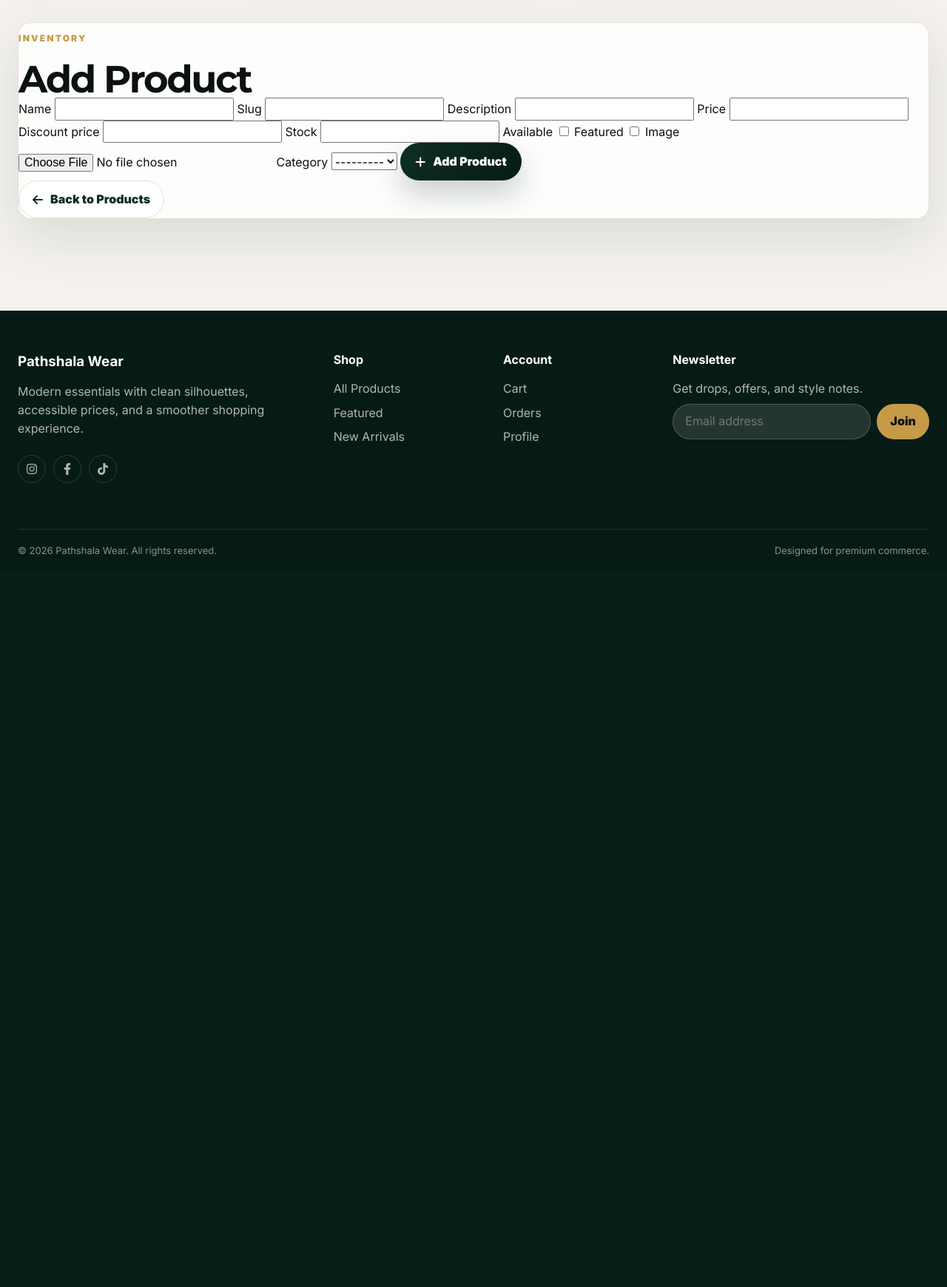
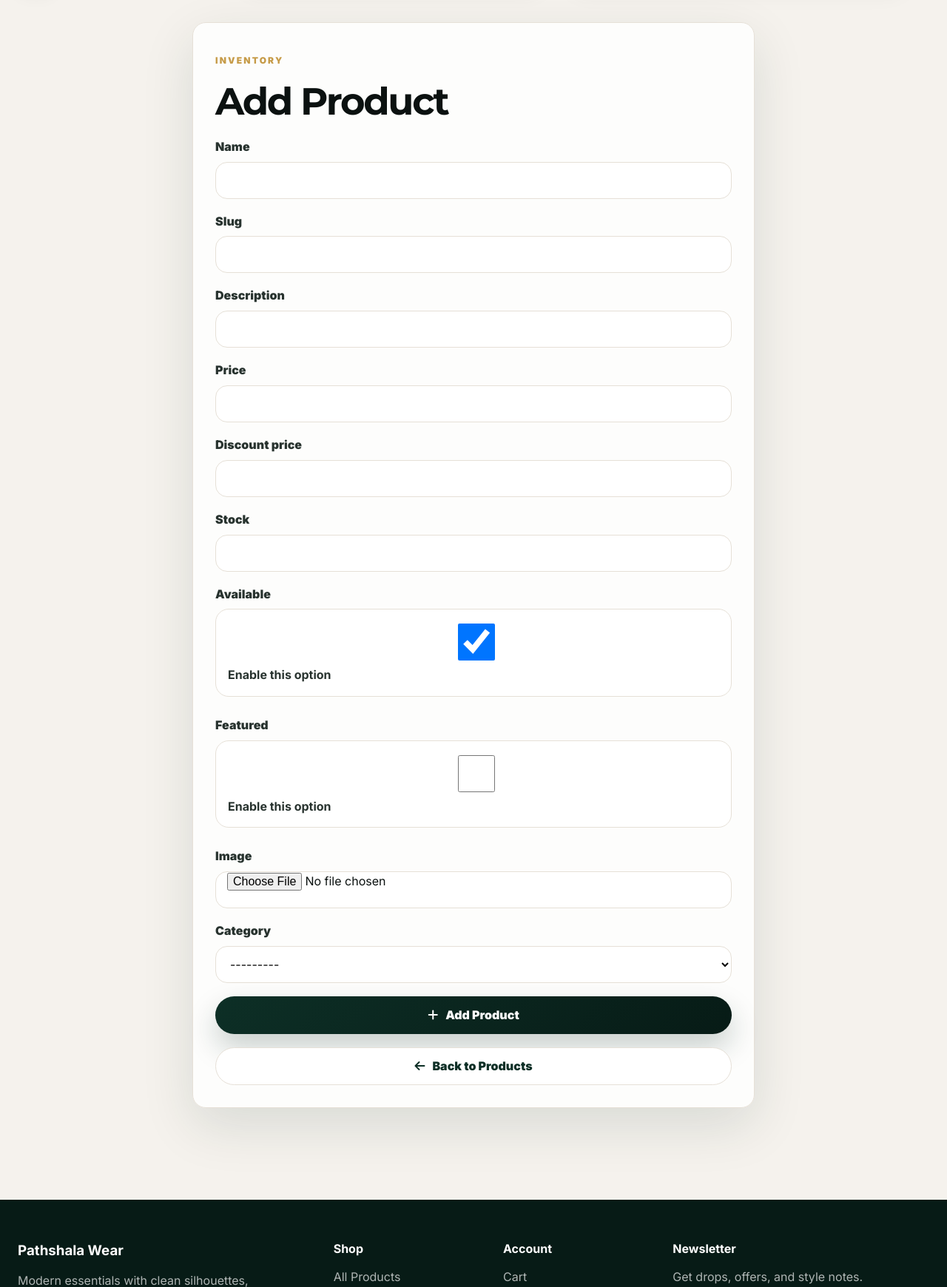
Before and after one commit to deeeppttiii/Pathshala_Wears, a Django app: page /product/ in a window 1280 px wide. Shown: the part 126-1866 px from the top of the page at 74% size. Before the commit the page ends 878 px from the top, so only its background shows below. Run offline with Django 5.2, Linux system fonts and the light colour scheme; the visitor is signed in with stand-in values (Sample User, id 1); data comes from the database, SQL or seed files in the repository; data that the repository does not hold is empty; some libraries are stand-ins or nearby versions.

Commit message:
Refined add product interface and UI interactions

```diff
--- a/shopping_assistant/templates/shop/add_product.html
+++ b/shopping_assistant/templates/shop/add_product.html
@@ -3,38 +3,43 @@
 {% block title %}Add Product - Pathshala Wears{% endblock %}
 
 {% block content %}
-<div class="mx-auto max-w-2xl">
-  <section class="app-card p-6 sm:p-8">
-    <div class="mb-6">
+<div style="max-width: 760px; margin: 0 auto;">
+  <section class="app-card" style="padding: 30px;">
+    <div style="margin-bottom: 24px;">
       <p class="page-kicker">Inventory</p>
-      <h1 class="section-title mt-1">Add Product</h1>
+      <h1 class="section-title">Add Product</h1>
     </div>
 
-    <form method="post" enctype="multipart/form-data" class="space-y-5">
+    <form method="post" enctype="multipart/form-data" class="form-grid">
       {% csrf_token %}
       {% for field in form %}
-        <label class="block">
-          <span class="mb-2 block text-sm font-bold text-stone-700">{{ field.label }}</span>
+        <label class="field">
+          <span>{{ field.label }}</span>
           {% if field.field.widget.input_type == 'textarea' %}
-            <textarea name="{{ field.name }}" id="{{ field.id_for_label }}" rows="4" class="w-full px-4 py-3" {% if field.field.required %}required{% endif %}>{{ field.value|default:'' }}</textarea>
+            <textarea name="{{ field.name }}" id="{{ field.id_for_label }}" rows="4" {% if field.field.required %}required{% endif %}>{{ field.value|default:'' }}</textarea>
           {% elif field.field.widget.input_type == 'select' %}
-            <select name="{{ field.name }}" id="{{ field.id_for_label }}" class="h-12 w-full px-4" {% if field.field.required %}required{% endif %}>
+            <select name="{{ field.name }}" id="{{ field.id_for_label }}" {% if field.field.required %}required{% endif %}>
               {% for choice in field.field.choices %}
                 <option value="{{ choice.0 }}" {% if choice.0 == field.value %}selected{% endif %}>{{ choice.1 }}</option>
               {% endfor %}
             </select>
+          {% elif field.field.widget.input_type == 'checkbox' %}
+            <span class="payment-option" style="justify-content: flex-start;">
+              <input type="checkbox" name="{{ field.name }}" id="{{ field.id_for_label }}" {% if field.value %}checked{% endif %}>
+              <strong>{{ field.help_text|default:"Enable this option" }}</strong>
+            </span>
           {% else %}
-            <input type="{{ field.field.widget.input_type|default:'text' }}" name="{{ field.name }}" id="{{ field.id_for_label }}" value="{{ field.value|default:'' }}" class="h-12 w-full px-4" {% if field.field.required %}required{% endif %}>
+            <input type="{{ field.field.widget.input_type|default:'text' }}" name="{{ field.name }}" id="{{ field.id_for_label }}" value="{{ field.value|default:'' }}" {% if field.field.required %}required{% endif %}>
           {% endif %}
           {% if field.errors %}
-            <p class="mt-1 text-sm font-semibold text-rose-700">{{ field.errors.0 }}</p>
+            <p style="color: var(--danger); font-weight: 800;">{{ field.errors.0 }}</p>
           {% endif %}
         </label>
       {% endfor %}
-      <button type="submit" class="btn-primary w-full"><i class="fas fa-plus"></i> Add Product</button>
+      <button type="submit" class="btn-primary" style="width: 100%;"><i class="fas fa-plus"></i> Add Product</button>
     </form>
 
-    <a href="{% url 'products:product_list' %}" class="btn-outline mt-5 w-full"><i class="fas fa-arrow-left"></i> Back to Products</a>
+    <a href="{% url 'products:product_list' %}" class="btn-outline" style="width: 100%; margin-top: 18px;"><i class="fas fa-arrow-left"></i> Back to Products</a>
   </section>
 </div>
 {% endblock %}
```
